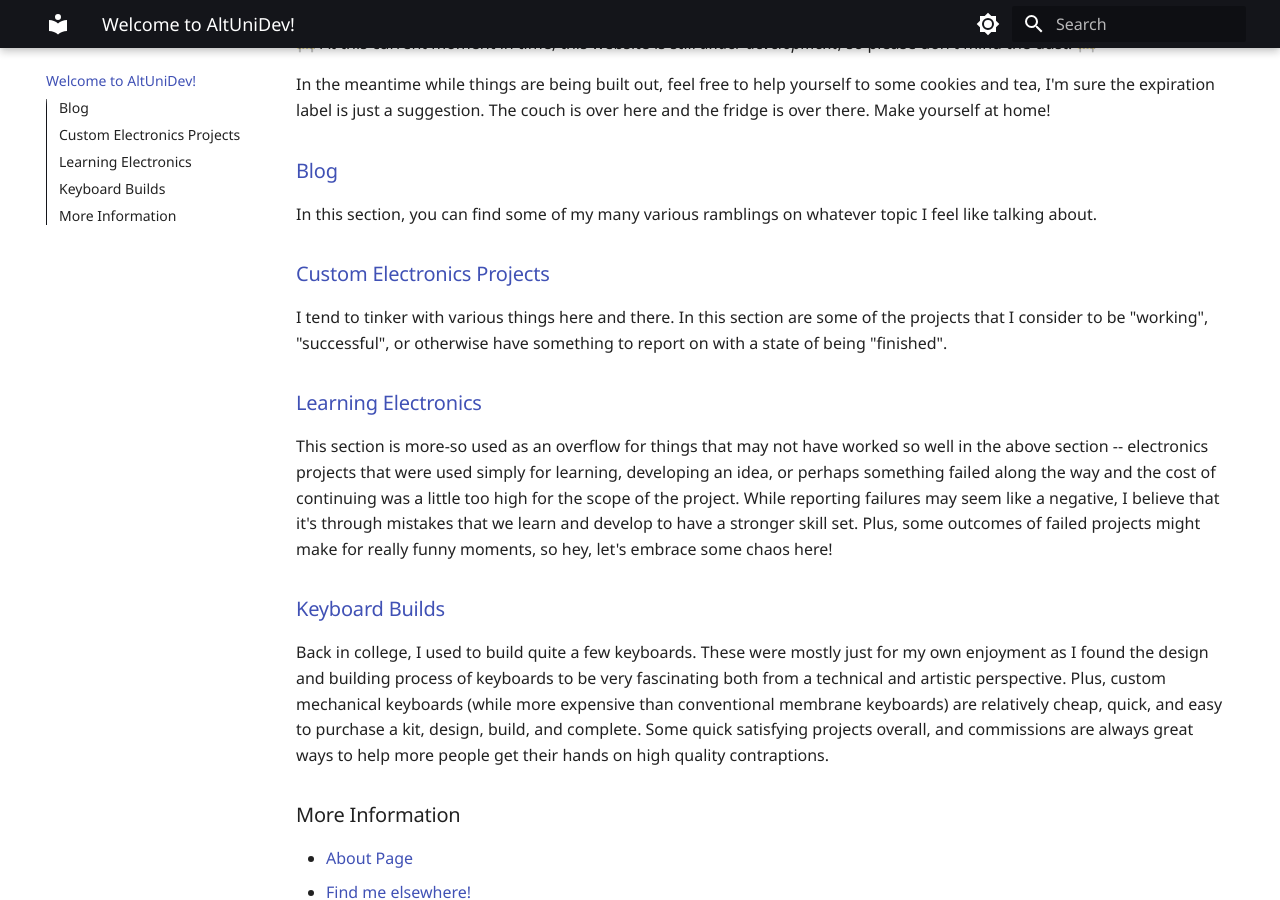
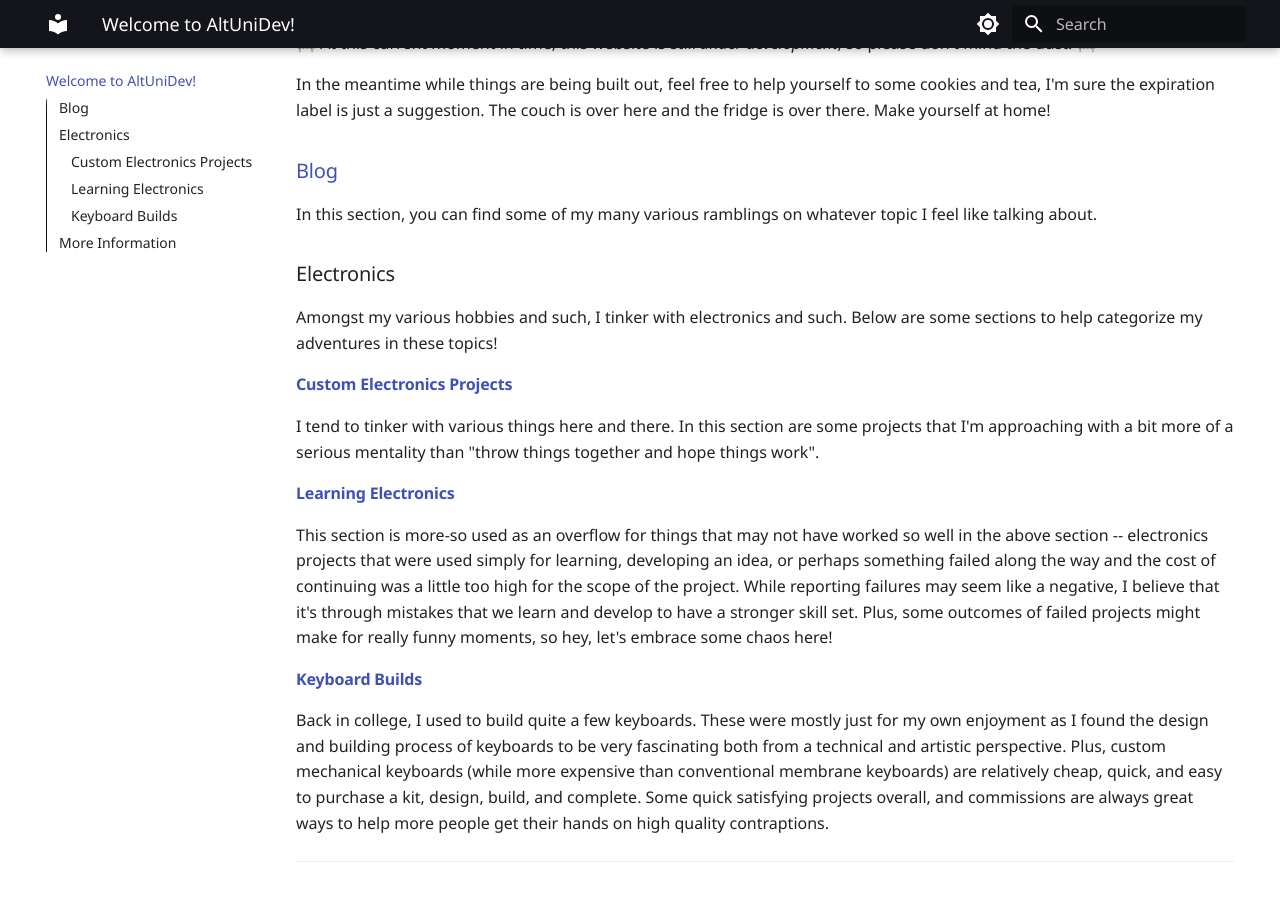
Before and after one commit to altunidev/altunidev.github.io, an MkDocs documentation site: the page built from docs/index.md, in a window 1280 px wide and 900 px high, scrolled down 315 px. Built offline with MkDocs 1.6.1 and Material for MkDocs 9.7.7, drawn with Linux system fonts in a browser that asks for light colours.

```diff
--- a/docs/index.md
+++ b/docs/index.md
@@ -12,19 +12,27 @@
 
 In this section, you can find some of my many various ramblings on whatever topic I feel like talking about.
 
-### [Custom Electronics Projects](builds/projects/completed-intro.md)
+### Electronics
 
-I tend to tinker with various things here and there. In this section are some of the projects that I consider to be "working", "successful", or otherwise have something to report on with a state of being "finished".
+Amongst my various hobbies and such, I tinker with electronics and such. Below are some sections to help categorize my adventures in these topics!
 
-### [Learning Electronics](builds/learnings/learning-intro.md)
+#### [Custom Electronics Projects](builds/projects/electronics-intro.md)
+
+I tend to tinker with various things here and there. In this section are some projects that I'm approaching with a bit more of a serious mentality than "throw things together and hope things work".
+
+#### [Learning Electronics](builds/learnings/learning-intro.md)
 
 This section is more-so used as an overflow for things that may not have worked so well in the above section -- electronics projects that were used simply for learning, developing an idea, or perhaps something failed along the way and the cost of continuing was a little too high for the scope of the project. While reporting failures may seem like a negative, I believe that it's through mistakes that we learn and develop to have a stronger skill set. Plus, some outcomes of failed projects might make for really funny moments, so hey, let's embrace some chaos here!
 
-### [Keyboard Builds](builds/keyboards/keyboard-builds-intro.md)
+#### [Keyboard Builds](builds/keyboards/keyboard-builds-intro.md)
 
 Back in college, I used to build quite a few keyboards. These were mostly just for my own enjoyment as I found the design and building process of keyboards to be very fascinating both from a technical and artistic perspective. Plus, custom mechanical keyboards (while more expensive than conventional membrane keyboards) are relatively cheap, quick, and easy to purchase a kit, design, build, and complete. Some quick satisfying projects overall, and commissions are always great ways to help more people get their hands on high quality contraptions.
 
-### More Information
+
+
+---
+
+## More Information
 
 - [About Page](about.md)
 - [Find me elsewhere!](links.md)
```
Also changed, not shown: docs/Builds/keyboards/keyboard-builds-intro.md (+7 -6 lines), docs/Builds/keyboards/personal/lil-numpad.md (added, +29 -0 lines), docs/Builds/learnings/led-ceiling.md (added, +1 -0 lines), docs/Builds/learnings/lucidvr-attempt.md (added, +1 -0 lines), docs/Builds/projects/electronics-intro.md (added, +1 -0 lines), docs/Builds/projects/steamvr-controller.md (added, +5 -0 lines), docs/Builds/projects/vr-glove.md (added, +5 -0 lines), docs/Builds/keyboards/commissions/carbon.md (renamed from docs/Builds/keyboards/commissions/Commission Board (Pixelspace Endless80).md), docs/Builds/keyboards/commissions/stealth.md (renamed from docs/Builds/keyboards/commissions/Stealth Typing (KBD67 Lite R4 Wireless) - Commission.md).
